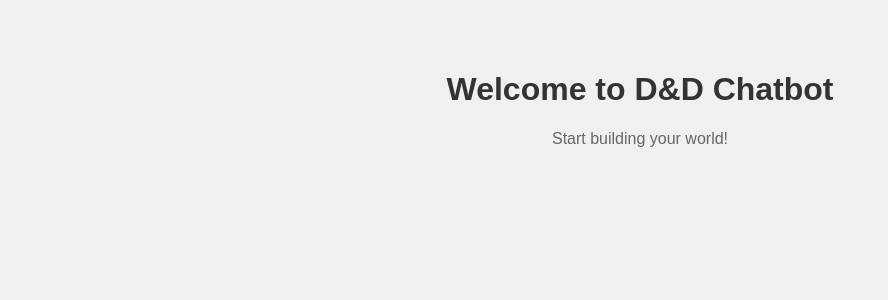
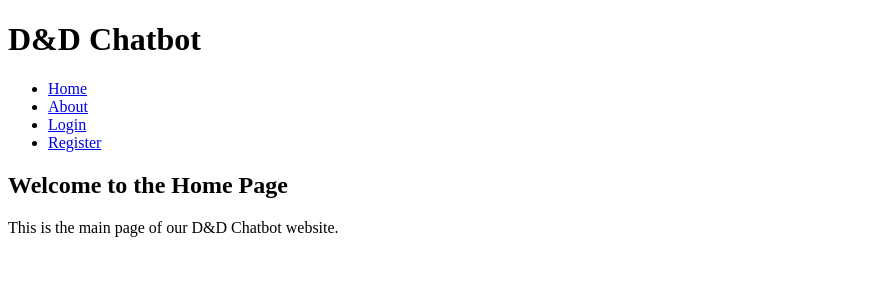
Before and after one commit to aldino71/dreamforge-test, a Flask app: page / in a window 1280 px wide. Shown: the top 300 px of the page, without its empty margins (0-888 px from the left). Run offline with Flask 2, Linux system fonts and the light colour scheme.

Commit message:
new pages

```diff
--- a/server.py
+++ b/server.py
@@ -4,8 +4,20 @@ from flask import Flask, render_template
 app = Flask(__name__)
 
 @app.route('/')
-def index():
-    return render_template('index.html')
+def home():
+    return render_template('home.html')
+
+@app.route('/about')
+def about():
+    return render_template('about.html')
+
+@app.route('/login')
+def login():
+    return render_template('login.html')
+
+@app.route('/register')
+def register():
+    return render_template('register.html')
 
 if __name__ == '__main__':
     app.run(debug=True)
--- /dev/null
+++ b/templates/home.html
@@ -0,0 +1,9 @@
+<!-- templates/home.html -->
+{% extends 'index.html' %}
+
+{% block content %}
+    <section id="home">
+        <h2>Welcome to the Home Page</h2>
+        <p>This is the main page of our D&D Chatbot website.</p>
+    </section>
+{% endblock %}
--- a/templates/index.html
+++ b/templates/index.html
@@ -2,15 +2,27 @@
 <!DOCTYPE html>
 <html lang="en">
 <head>
-    <meta charset="UTF-8">
-    <meta name="viewport" content="width=device-width, initial-scale=1.0">
-    <title>D&D Chatbot</title>
-    <link rel="stylesheet" href="{{ url_for('static', filename='css/styles.css') }}">
+    <!-- Head content goes here -->
 </head>
 <body>
     <div id="app">
-        <h1>Welcome to D&D Chatbot</h1>
-        <p>Start building your world!</p>
+        <header>
+            <h1>D&D Chatbot</h1>
+            <nav>
+                <ul>
+                    <li><a href="{{ url_for('home') }}">Home</a></li>
+                    <li><a href="{{ url_for('about') }}">About</a></li>
+                    <li><a href="{{ url_for('login') }}">Login</a></li>
+                    <li><a href="{{ url_for('register') }}">Register</a></li>
+                </ul>
+            </nav>
+        </header>
+        <main>
+            {% block content %}{% endblock %}
+        </main>
+        <footer>
+            <!-- Add footer content -->
+        </footer>
     </div>
     <script src="{{ url_for('static', filename='js/app.js') }}"></script>
 </body>
```
Also changed, not shown: templates/about.html (added, +9 -0 lines), templates/login.html (added, +9 -0 lines), templates/register.html (added, +9 -0 lines).
